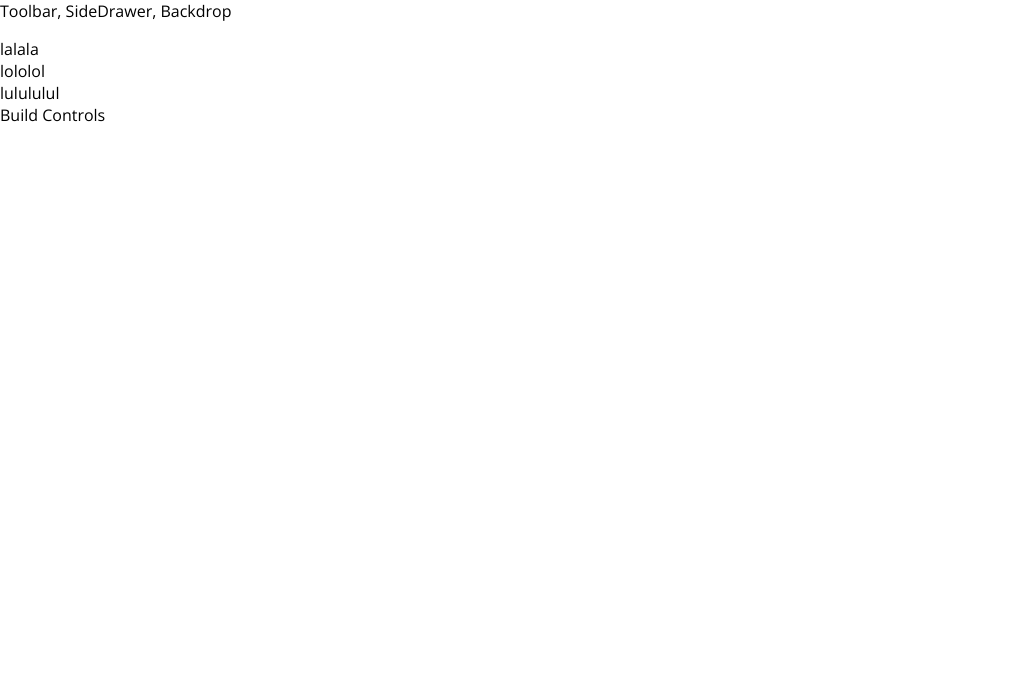
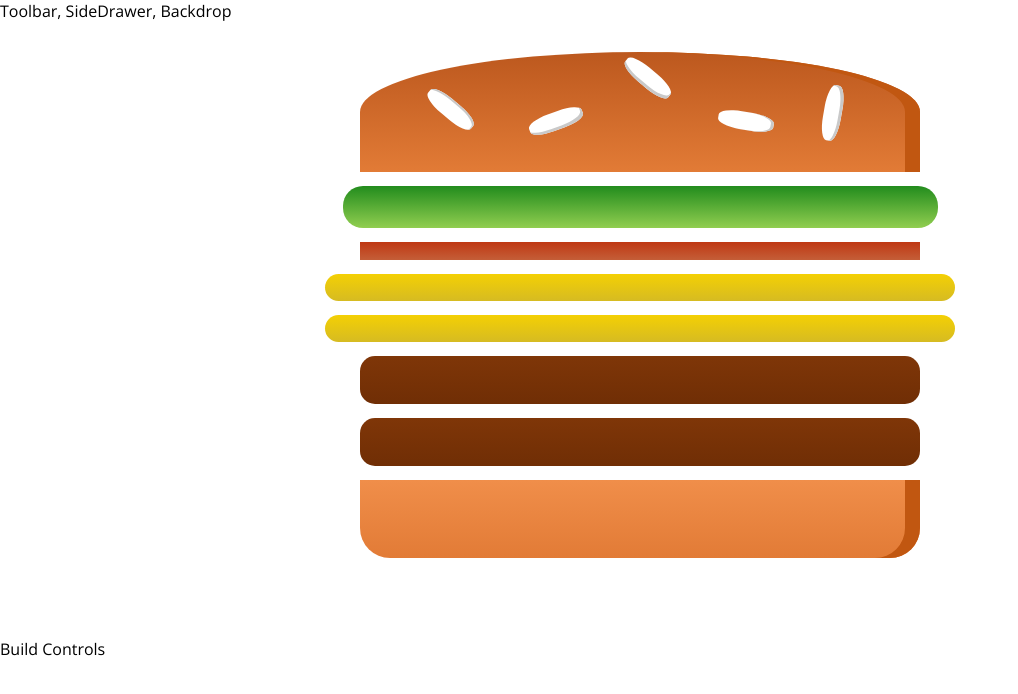
Before and after one commit to miaoyensheng/burgur-builder-web, a React (Create React App) app: page / in a window 1280 px wide. Shown: the top 694 px of the page, without its empty margins (0-1018 px from the left). Built offline with nearby package versions, Linux system fonts and the light colour scheme.

Commit message:
Updated a mistake on made on previous commit

```diff
--- a/src/components/Burger/Burger.js
+++ b/src/components/Burger/Burger.js
@@ -16,21 +16,11 @@ const burger = (props) => {
     // console.log(transformedIngredients);
 
     return (
-        // <div>
-        [
-            <div key="lala">lalala</div>,
-            <div key="lolo">lololol</div>,
-            <div key="lulu">lulululul</div>
-        ]
-        // </div>
-
-
-
-        // <div className={classes.Burger}>
-        //     <BurgerIngredient type="bread-top" />
-        //     {transformedIngredients}
-        //     <BurgerIngredient type="bread-bottom" />
-        // </div>
+        <div className={classes.Burger}>
+            <BurgerIngredient type="bread-top" />
+            {transformedIngredients}
+            <BurgerIngredient type="bread-bottom" />
+        </div>
     );
 }
 
```
